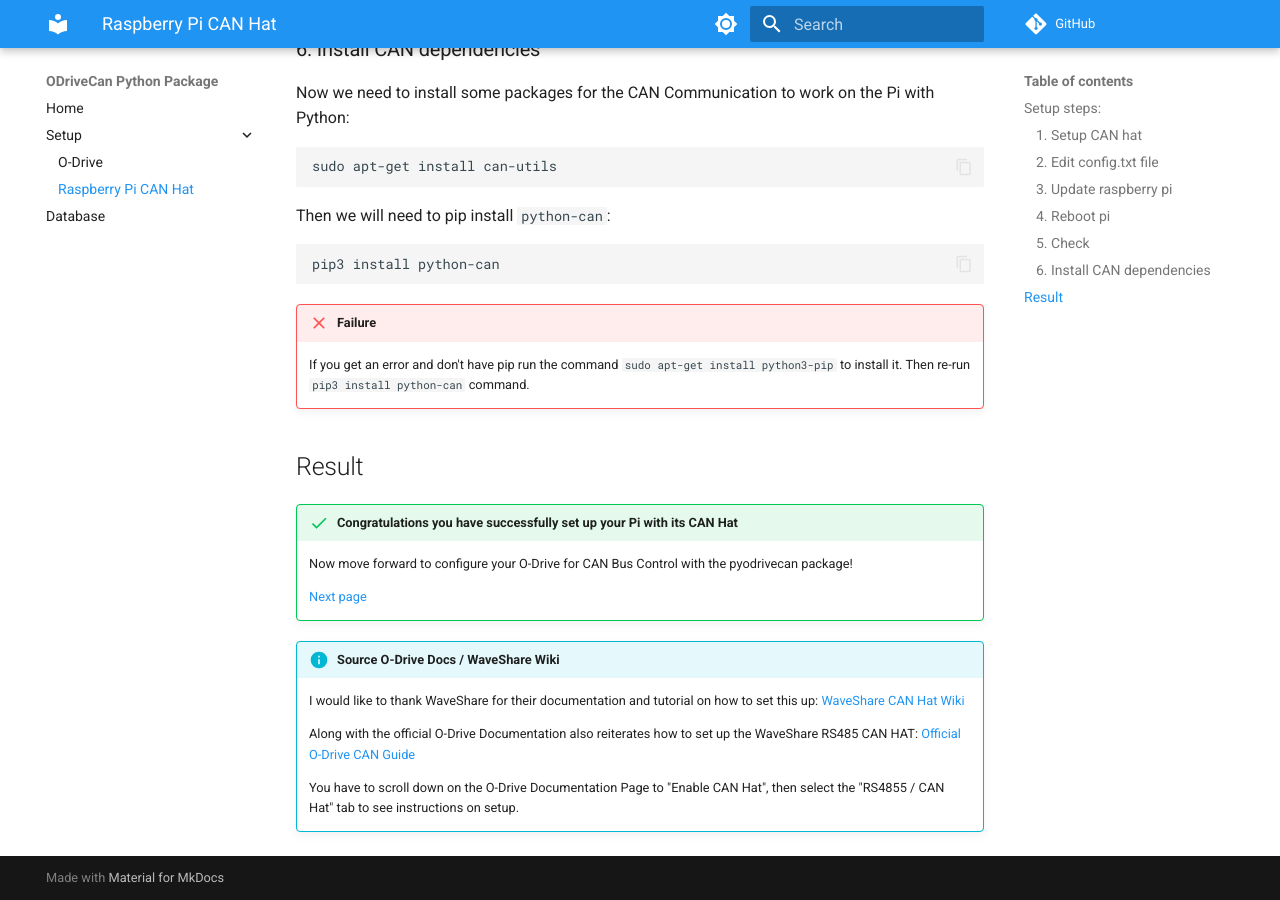
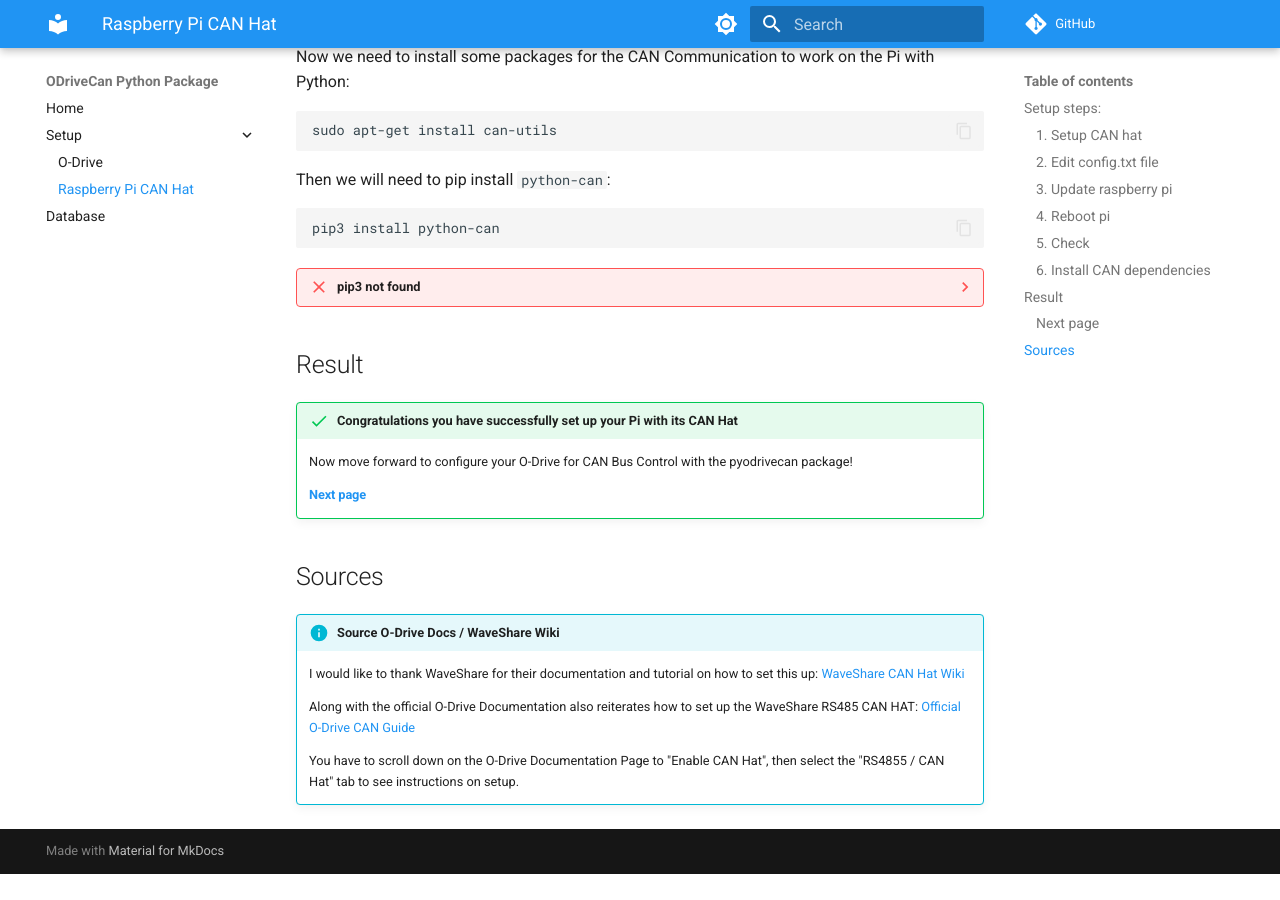
Before and after one commit to dylanballback/ODriveCan, an MkDocs documentation site: the page built from docs/setup/canhat/setup.md, in a window 1280 px wide and 900 px high, scrolled down 2449 px. Built offline with MkDocs 1.6.1 and Material for MkDocs 9.7.7, drawn with Linux system fonts in a browser that asks for light colours; comment, search, counter and statistics services are not loaded; after the commit the page ends 3323 px from its top, so only the background shows below that; some of the changed text lies outside the part shown.

Commit message:
update docs minor syntax errors

````diff
--- a/docs/setup/canhat/setup.md
+++ b/docs/setup/canhat/setup.md
@@ -19,25 +19,23 @@
 
 ### 2. Edit `config.txt` file
 Open terminal and edit the config file to allow for the Pi to talk to the CAN Hat:
-
-    ```Bash
-    sudo nano /boot/config.txt
-    ```
+```Bash
+sudo nano /boot/config.txt
+```
 
 Uncomment `#dtparam=spi=on` and  add the following line below it:
-    ```bash
-    dtparam=spi=on
+```bash
+dtparam=spi=on
 
-    dtoverlay=mcp2515-can0,oscillator=12000000,interrupt=25,spimaxfrequency=2000000
-    ```
-    !!! Example
-        ![User Defined Table Example Results](images/03.png)
+dtoverlay=mcp2515-can0,oscillator=12000000,interrupt=25,spimaxfrequency=2000000
+```
+!!! example
+    ![User Defined Table Example Results](images/03.png)
 
 ### 3. Update raspberry pi
 Ensure your Pi is all up to date:
 ```Bash
 sudo apt-get upgrade
-
 sudo apt-get update
 ```
 
@@ -66,7 +64,8 @@
 ```bash
 pip3 install python-can
 ```
-!!! failure pip3 not found
+
+??? failure "pip3 not found"
     If you get an error and don't have pip run the command `sudo apt-get install python3-pip` to install it.
     Then re-run `pip3 install python-can` command.
 
@@ -75,8 +74,10 @@
 
     Now move forward to configure your O-Drive for CAN Bus Control with the pyodrivecan package!
 
-    [Next page](https://dylanballback.github.io/ODriveCan/ODriveSetup/)
+    #### [Next page](https://dylanballback.github.io/ODriveCan/ODriveSetup/)
 
+
+## Sources
 
 !!! info "Source O-Drive Docs / WaveShare Wiki"
     I would like to thank WaveShare for their documentation and tutorial on how to set this up: [WaveShare CAN Hat Wiki](https://www.waveshare.com/wiki/RS485_CAN_HAT)
````
